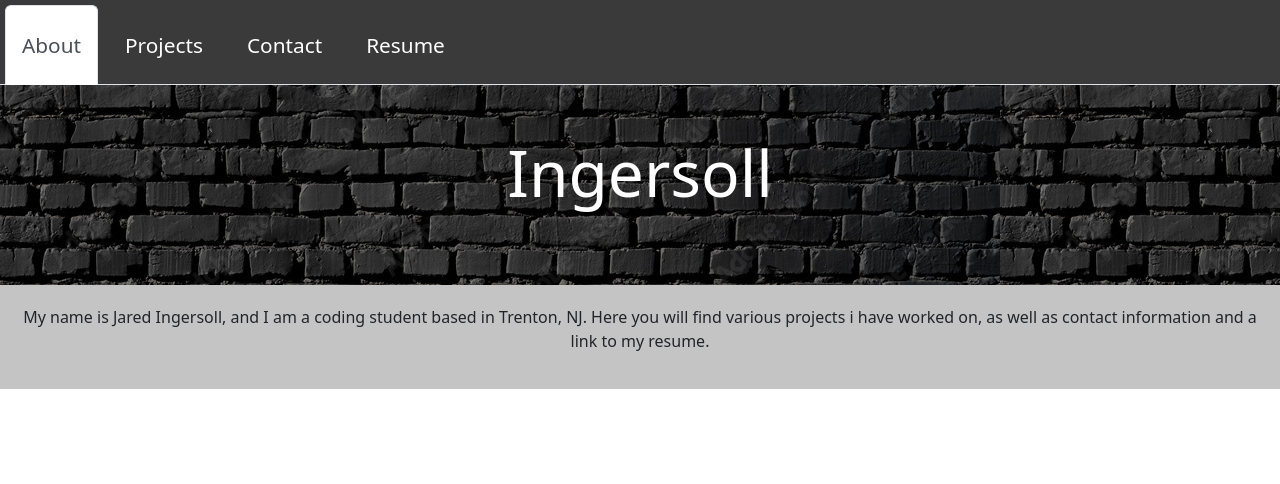
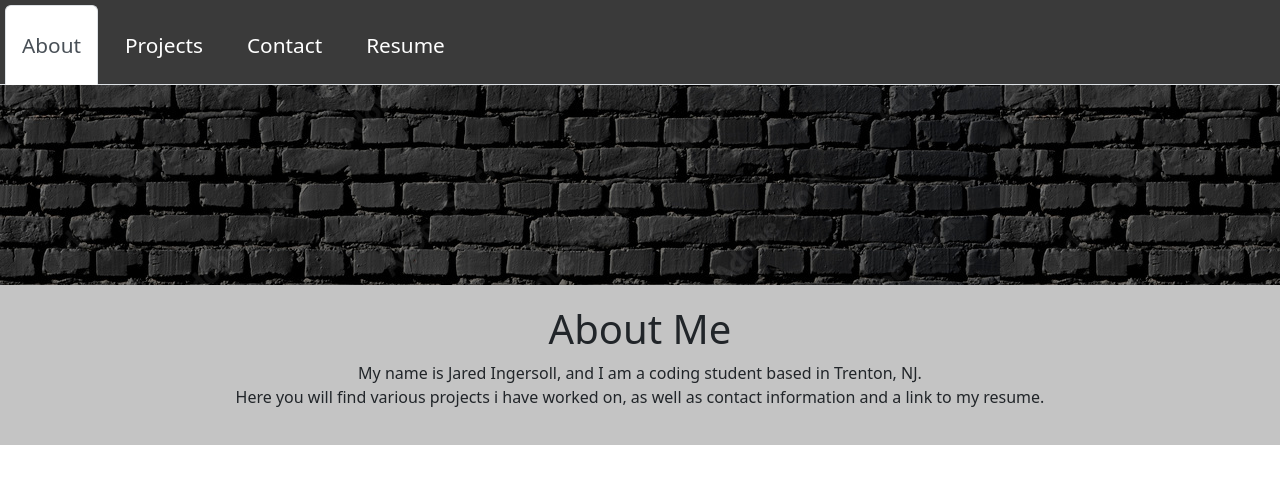
Before and after one commit to JaredIng87/react_portfolio, a React (Create React App) app: page / in a window 1280 px wide. Shown: the top 484 px of the page. Built offline with nearby package versions, Linux system fonts and the light colour scheme.

Commit message:
seperate pages into individual files

```diff
--- /dev/null
+++ b/src/components/Header.js
@@ -0,0 +1,22 @@
+import React from 'react';
+import '../styles/Header.css';
+
+const pages = [
+    {href: "about", pageName: "About"},
+    {href: "projects", pageName: "Projects"},
+    {href: "contact", pageName: "Contact"},
+    {href: "resume", pageName: "Resume"}
+];
+
+function Header(props) {
+
+  return (
+<div>
+      <header className="header">
+      <h1>{props.header}</h1>
+      </header>
+    </div>
+  );
+}
+
+export default Header;
--- a/src/components/PortfolioContainer.js
+++ b/src/components/PortfolioContainer.js
@@ -1,26 +1,34 @@
 import React, { useState } from 'react';
 import NavTabs from './NavTabs';
-import { PageContent } from './pages/Content';
-import PageComponent from './pages/PageComponent';
+import Header from './Header'
+import About from './pages/About';
+import Projects from './pages/Projects';
+import Contact from './pages/Contact';
+import Resume from './pages/Resume';
 
 export default function PortfolioContainer() {
   const [currentPage, setCurrentPage] = useState('About');
 
   const renderPage = () => {
-    const pageContent = PageContent.find(p => p.page === currentPage)
-    return (
-    <PageComponent
-        header= {pageContent.header}
-        content= {pageContent.content}
-        />
-        );
-    };
+    if (currentPage === 'About') {
+      return <About />;
+    }
+    if (currentPage === 'Projects') {
+      return <Projects />;
+    }
+    if (currentPage === 'Contact') {
+      return <Contact />;
+    }
+    return <Resume />;
+  };
+
 
   const handlePageChange = (page) => setCurrentPage(page);
 
   return (
     <div>
       <NavTabs currentPage={currentPage} handlePageChange={handlePageChange} />
+      <Header currentPage={currentPage}/>
       {renderPage()}
     </div>
   );
--- /dev/null
+++ b/src/components/pages/About.js
@@ -0,0 +1,15 @@
+import React from 'react';
+import './styles/Header.css';
+import './styles/Section.css';
+
+export default function About() {
+    return (
+      <div className='section'>
+        <h1>About Me</h1>
+        <p>
+        My name is Jared Ingersoll, and I am a coding student based in Trenton, NJ.<br></br>
+        Here you will find various projects i have worked on, as well as contact information and a link to my resume.
+        </p>
+      </div>
+    );
+  }
--- /dev/null
+++ b/src/components/pages/Contact.js
@@ -0,0 +1,19 @@
+import React from 'react';
+import './styles/Header.css';
+import './styles/Section.css';
+
+export default function Contact() {
+    return (
+      <div className='section'>
+        <form>
+        <label for="name">Name:</label><br></br>
+        <input type="text" id="name" name="name" value="John Doe"></input><br></br>
+        <label for="email">E-mail:</label><br></br>
+        <input type="text" id="email" name="email" value="johndoe@email.com"></input><br></br>
+        <label for="message">Write your message here:</label><br></br>
+        <textarea type="text" id="message" name="message" value="Text"></textarea><br></br>
+        <button type="submit">Send</button>
+        </form>
+      </div>
+    );
+  }
--- a/src/components/pages/Content.js
+++ /dev/null
@@ -1,48 +0,0 @@
-export const PageContent = [
-    {
-        page: "About",
-        header: "Ingersoll",
-        content: <p>My name is Jared Ingersoll, and I am a coding student based in Trenton, NJ.
-            Here you will find various projects i have worked on, as well as contact information and a link to my resume. </p>
-    },
-    {
-        page: "Projects",
-        header: "Projects",
-        content: <div>
-        <figure>
-                <a href="https://sminker0401.github.io/Its-Raining-Tacos/" target="_blank" rel="noreferrer">
-                    <img src="./styles/images/tacos.png" alt="Its Raining Tacos"></img>
-                    </a>
-                <figcaption>It's Raining Tacos</figcaption>
-            </figure>
-        </div>
-    },
-    {
-        page: "Contact",
-        header: "Contact Me",
-        content: <form>
-        <label for="name">Name:</label><br></br>
-        <input type="text" id="name" name="name" value="John Doe"></input><br></br>
-        <label for="email">E-mail:</label><br></br>
-        <input type="text" id="email" name="email" value="johndoe@email.com"></input><br></br>
-        <label for="Write your message here:">Name:</label><br></br>
-        <textarea type="text" id="message" name="message" value="Text"></textarea><br></br>
-        <button type="submit">Send</button>
-    </form>
-    },
-    {
-        page: "Resume",
-        header: "Resume",
-        content: <p>View my resume <a href="https://jareding87.github.io/personal-portfolio/">Here!</a> <br></br>
-        <ul>Proficiencies:
-            <li>HTML</li>
-            <li>CSS</li>
-            <li>Javascript</li>
-            <li>Node</li>
-            <li>Express</li>
-            <li>SQL</li>
-            <li>MongoDB</li>
-            <li>React</li>
-            </ul></p>
-    }
-];
--- a/src/components/pages/PageComponent.js
+++ /dev/null
@@ -1,16 +0,0 @@
-import React from 'react';
-import './styles/Header.css';
-import './styles/Section.css';
-
-export default function PageComponent(props) {
-  return (
-    <div>
-      <header className="header">
-      <h1>{props.header}</h1>
-      </header>
-      <section className="section">
-      {props.content}
-      </section>
-    </div>
-  );
-}
--- /dev/null
+++ b/src/components/pages/Projects.js
@@ -0,0 +1,16 @@
+import React from 'react';
+import './styles/Header.css';
+import './styles/Section.css';
+
+export default function Projects() {
+    return (
+        <div className='section'>
+        <figure>
+                <a href="https://sminker0401.github.io/Its-Raining-Tacos/" target="_blank" rel="noreferrer">
+                    <img src="./styles/images/tacos.png" alt="Its Raining Tacos"></img>
+                    </a>
+                    <figcaption>It's Raining Tacos</figcaption>
+            </figure>
+        </div>
+    );
+  }
--- /dev/null
+++ b/src/components/pages/Resume.js
@@ -0,0 +1,21 @@
+import React from 'react';
+import './styles/Header.css';
+import './styles/Section.css';
+
+export default function Projects() {
+    return (
+        <div className='section'>
+      <p>View my resume <a href="https://jareding87.github.io/personal-portfolio/">Here!</a> <br></br>
+        <ul>Proficiencies:
+            <li>HTML</li>
+            <li>CSS</li>
+            <li>Javascript</li>
+            <li>Node</li>
+            <li>Express</li>
+            <li>SQL</li>
+            <li>MongoDB</li>
+            <li>React</li>
+            </ul></p>
+        </div>
+    );
+  }
--- a/src/components/pages/styles/Section.css
+++ b/src/components/pages/styles/Section.css
@@ -23,6 +23,8 @@
     border: 1px solid black;
     max-height: 150px;
     object-fit: cover;
+    filter: grayscale(100%);
+    -webkit-filter: grayscale(100%);
   }
 
   .section img:hover {
@@ -30,4 +32,6 @@
     margin-left: 0px;
     margin-top: 0px;
     margin-bottom: 5px;
+    filter: none;
+    -webkit-filter: grayscale(0)
   }
```
Also changed, not shown: src/styles/Header.css (added).
